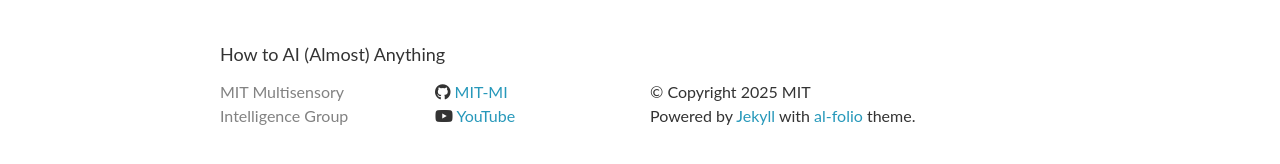
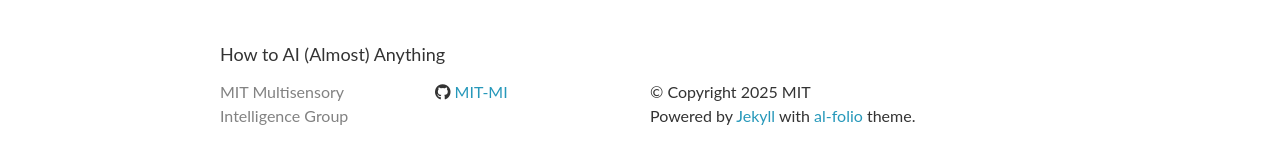
Before and after one commit to MIT-MI/how2ai-course, a Jekyll site: the page built from README.md, in a window 1280 px wide. Shown: the part 678-842 px from the top of the page. Built offline with Jekyll 4.4.1, drawn with Linux system fonts in a browser that asks for light colours; nearby versions of some CDN libraries; our own code applies the rules of GitHub Pages for plain Markdown files; comment, search, counter and statistics services are not loaded.

Commit message:
Update social.html

```diff
--- a/_includes/social.html
+++ b/_includes/social.html
@@ -1,6 +1,4 @@
 <ul class="social-media-list">
   {%- if site.github_username -%}<li><a href="https://github.com/{{ site.github_username| cgi_escape | escape }}" target="_blank"><i class="fab fa-github"></i> <span class="username">{{ site.github_username| escape }}</span></a></li>{%- endif -%}
-  {%- if site.youtube_username -%}<li><a href="https://www.youtube.com/{{ site.youtube_username| cgi_escape | escape }}"  target="_blank"><i class="fab fa-youtube"></i> <span class="username">{{ site.youtube_username| escape }}</span></a></li>{%- endif -%}
-  {%- if site.youtube_channel -%}<li><a href="https://www.youtube.com/channel/{{ site.youtube_channel| cgi_escape | escape }}"  target="_blank"><i class="fab fa-youtube"></i> <span class="username">{%- if site.youtube_channel_name -%}{{ site.youtube_channel_name | escape }}{%- else -%}YouTube{%- endif -%}</span></a></li>{%- endif -%}
   {%- if site.rss -%}<li><a href="{{ 'feed.xml' | relative_url }}"  target="_blank"><i class="fas fa-rss"></i> <span>{{ site.rss | escape }}</span></a></li>{%- endif -%}
 </ul>
```
